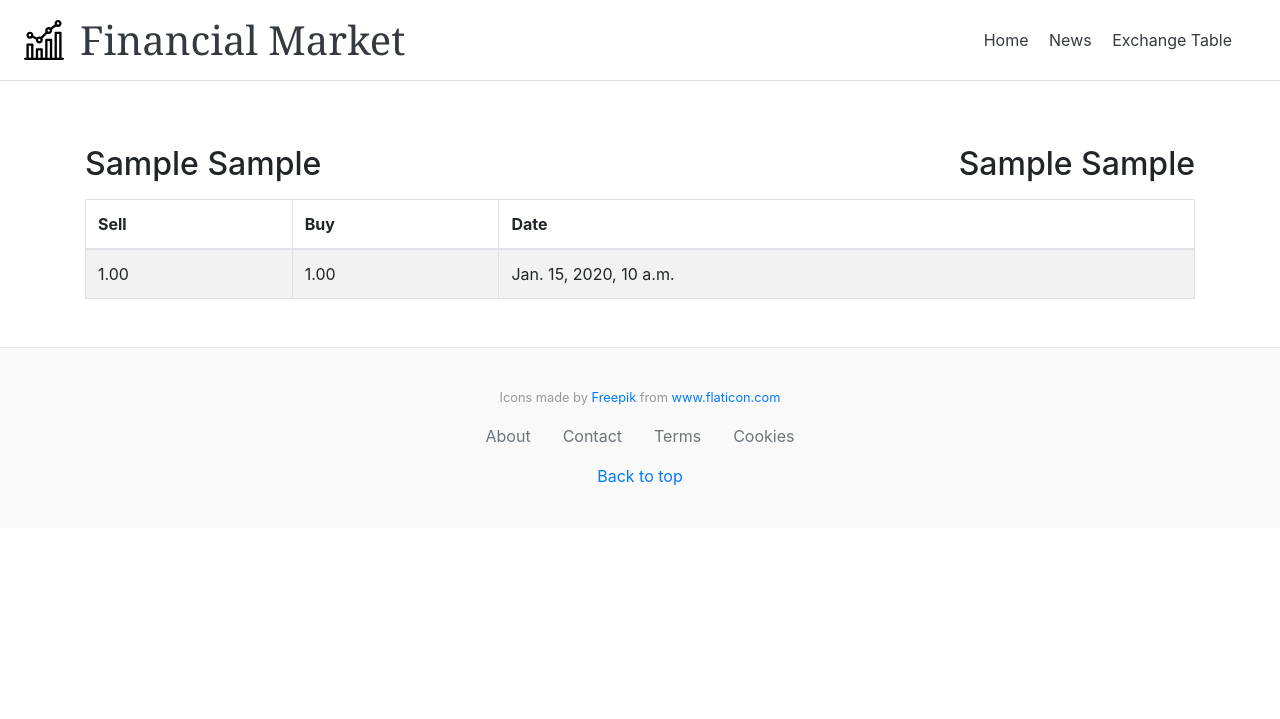
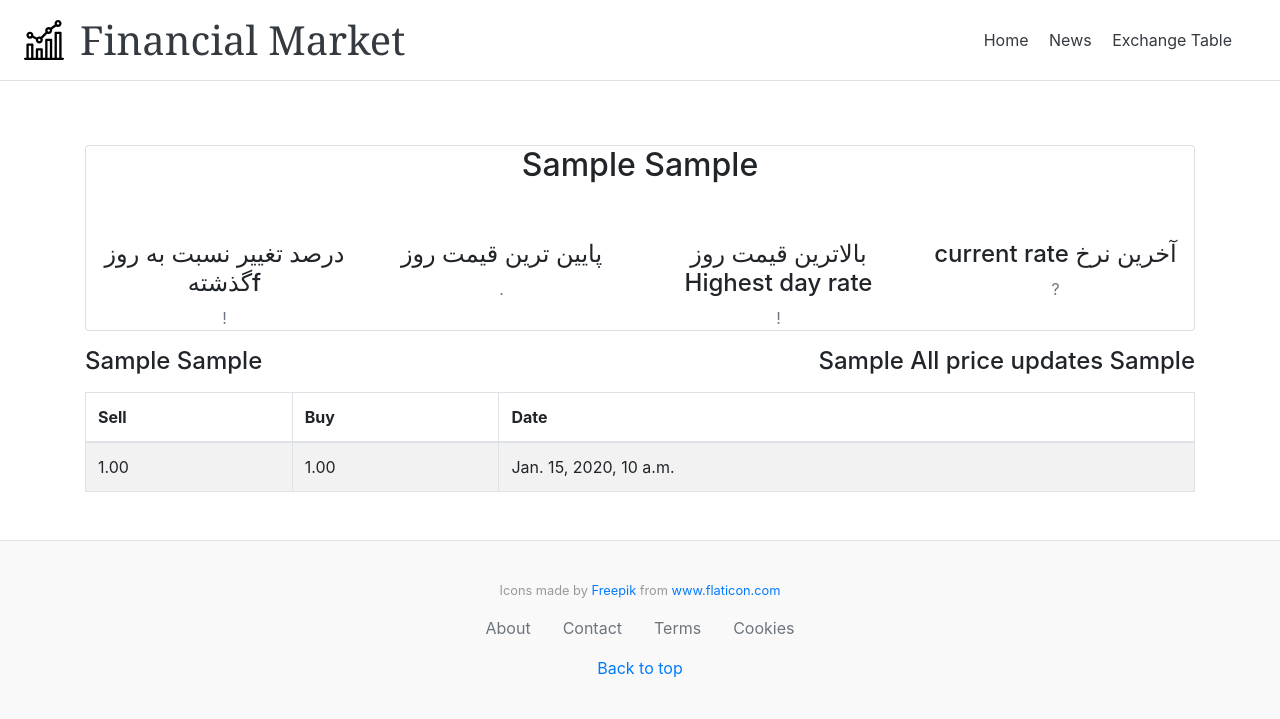
Before and after one commit to Metman737/fxrate, a Django app: template exchange/templates/exchange/currency_detail.html in a window 1280 px wide. Shown: the top 719 px of the page. Run offline with Django 3.2, Linux system fonts and the light colour scheme; the template is opened without the code that fills it: values that come from a table or form of the project are taken from there, others are empty; tables that the repository leaves empty hold one stand-in row (values such as "Sample post"); parts of the project's set-up code (start-up, migrations or seed data) failed here and were passed over; some libraries are stand-ins or nearby versions.

Commit message:
ex rate abstract

```diff
--- a/blog/templates/blog/post_detail.html
+++ b/blog/templates/blog/post_detail.html
@@ -1,11 +1,12 @@
 {% extends 'base.html' %}
+{% load i18n %}
 {% block content %}
 
     <div class="row">
         <div class="col card mb-3">
             <div class="card-body">
                 <h1 class="my-3">{% block title %} {{ object.title }} {% endblock title %}</h1>
-                <p class=" text-muted">writen by {{ post.author }} | {{ post.creation_date }}</p>
+                <p class=" text-muted"> {% trans 'writen by' %} {{ post.author }} | {{ post.creation_date|date:"H:i, d-m-Y" }}</p>
                 <p class="card-text ">{{ object.content | safe }}</p>
                 {% lorem 3 p random %}
             </div>
--- a/blog/templates/blog/post_list.html
+++ b/blog/templates/blog/post_list.html
@@ -13,8 +13,8 @@
                 <div class="float-right">
                   <strong class="d-inline-block mb-2 text-primary">{{ post.title }}</strong>
                   <p class="card-text mb-auto">{{ post.short_description }}</p>
-                  <a href="{% url 'blog:post-detail' post.slug %}" class="stretched-link">Continue reading</a>
-                  <div class="mb-1 text-muted">{{ post.edit_date }}</div>
+                  <a href="{% url 'blog:post-detail' post.slug %}" class="stretched-link">{% trans 'Continue reading' %}</a>
+                  <div class="mb-1 text-muted">{{ post.edit_date|date:"H:i, d-m-Y" }}</div>
                  </div>
               </div>
               <div class="col-auto d-none d-lg-block">
--- a/exchange/templates/exchange/currency_detail.html
+++ b/exchange/templates/exchange/currency_detail.html
@@ -2,12 +2,45 @@
 {% load static %}
 {% load i18n %}
 {% block content %}
+
 <div class="mb-5">
 
+    <section class="page-section" id="services">
+        <div class="col card mb-3">
+            <h2 class="text-center mt-0">{{ currency.designation}} {{ currency.flag}}</h2>
+             <div class="row">
+                <div class="col-lg-3 col-md-6 text-center">
+                    <div class="mt-5">
+                        <h3 class="h4 mb-2">درصد تغییر نسبت به روز گذشتهf{% trans '' %}</h3>
+                        <p class="text-muted mb-0">!</p>
+                    </div>
+                </div>
+                <div class="col-lg-3 col-md-6 text-center">
+                    <div class="mt-5">
+                        <h3 class="h4 mb-2">پایین ترین قیمت روز {% trans '' %}</h3>
+                        <p class="text-muted mb-0">.</p>
+                    </div>
+                </div>
+                <div class="col-lg-3 col-md-6 text-center">
+                    <div class="mt-5">
+                        <i class="fas fa-4x fa-globe text-primary mb-4"></i>
+                        <h3 class="h4 mb-2">بالاترین قیمت روز {% trans 'Highest day rate' %}</h3>
+                        <p class="text-muted mb-0">!</p>
+                    </div>
+                </div>
+                <div class="col-lg-3 col-md-6 text-center">
+                    <div class="mt-5">
+                        <h3 class="h4 mb-2">{% trans 'current rate' %} آخرین نرخ</h3>
+                        <p class="text-muted mb-0">?</p>
+                    </div>
+                </div>
+            </div>
+        </div>
+    </section>
     {% if currency %}
         <ul class="list-inline">
-            <li class="list-inline-item "><span class="h2"> {{ currency.country}} {{ currency.flag}}</span></li>
-            <li class="list-inline-item float-right"><span class="h2">{{ currency.designation}} {{ currency.symbol}}</span></li>
+            <li class="list-inline-item "><span class="h4"> {{ currency.country}} {{ currency.flag}}</span></li>
+            <li class="list-inline-item float-right"><span class="h4">{{ currency.symbol}} {% trans 'All price updates' %} {{ currency.designation}} </span></li>
         </ul>
     {% else %}
         <h2>Währung nicht gefunden: {{ slug }}</h2><hr>
@@ -31,7 +64,7 @@
                 <td>{{ exchangerate.buy }}</td>
                 <td class="d-none d-sm-table-cell">
                     {% if exchangerate.is_today %}
-                        Today, {{ exchangerate.change_date_time|date:"P"}}
+                        {% trans 'Today' %}, {{ exchangerate.change_date_time|date:"H:i:s"}}
                     {% else %}
                         {{ exchangerate.change_date_time }}
                     {% endif %}
--- a/exchange/templates/exchange/overview.html
+++ b/exchange/templates/exchange/overview.html
@@ -26,14 +26,14 @@
         {% for exchangerate in exchangerate_list  %}
         <tr onclick="window.location='{% url 'exchange:currency_detail' exchangerate.currency.iso %}'">
             <td style="width: 1em">{{ exchangerate.currency.flag }}</td>
-{#            <td class="d-none d-sm-table-cell" >{{ exchangerate.currency.symbol }}</td>#}
+{#            <td class="D-NONE d-sm-table-cell" >{{ exchangerate.currency.symbol }}</td>#}
             <td class="d-none d-sm-table-cell">{{ exchangerate.currency.designation }} {{ exchangerate.currency.symbol }}</td>
             <td class="d-table-cell d-sm-none">{{ exchangerate.currency.iso }} {{ exchangerate.currency.symbol }}</td>
             <td>{{ exchangerate.sell }}</td>
             <td>{{ exchangerate.buy }}</td>
             <td class="d-none d-sm-table-cell">
                 {% if exchangerate.is_today %}
-                    Today, {{ exchangerate.change_date_time|date:"P"}}
+                    {% trans 'Today' %}, {{ exchangerate.change_date_time|date:"H:i:s"}}
                 {% else %}
                     {{ exchangerate.change_date_time }}
                 {% endif %}
```
Also changed, not shown: templates/homepage.html (+4 -4 lines), locale/de/LC_MESSAGES/django.po, locale/fa/LC_MESSAGES/django.po, templates/base.html (line endings or trailing spaces).
